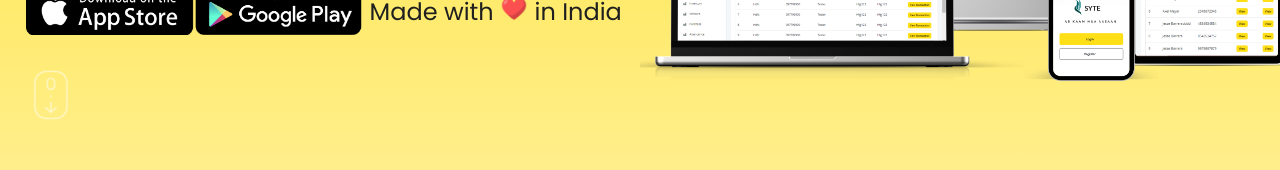
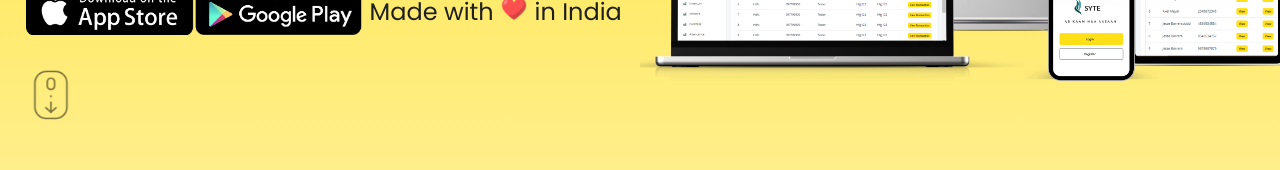
Before and after one commit to girishdigge/portfolio-syte, a React (Vite) app: page / in a window 1280 px wide. Shown: the part 517-687 px from the top of the page. Built offline with nearby package versions, Linux system fonts and the light colour scheme.

Commit message:
hero section changes

```diff
--- a/src/Components/hero/Hero.jsx
+++ b/src/Components/hero/Hero.jsx
@@ -90,7 +90,7 @@ const Hero = () => {
           </motion.div>
           <motion.img
             className='scroll'
-            src='/scroll.png'
+            src='/scroll-black.png'
             alt=''
             variants={textVarients}
             animate='scrollButton'
--- a/src/Components/hero/hero.scss
+++ b/src/Components/hero/hero.scss
@@ -39,6 +39,7 @@
   .scroll {
     width: 50px;
   }
+
   .inputs {
     label {
       background-color: white;
```
Also changed, not shown: public/scroll-black.png (added).
